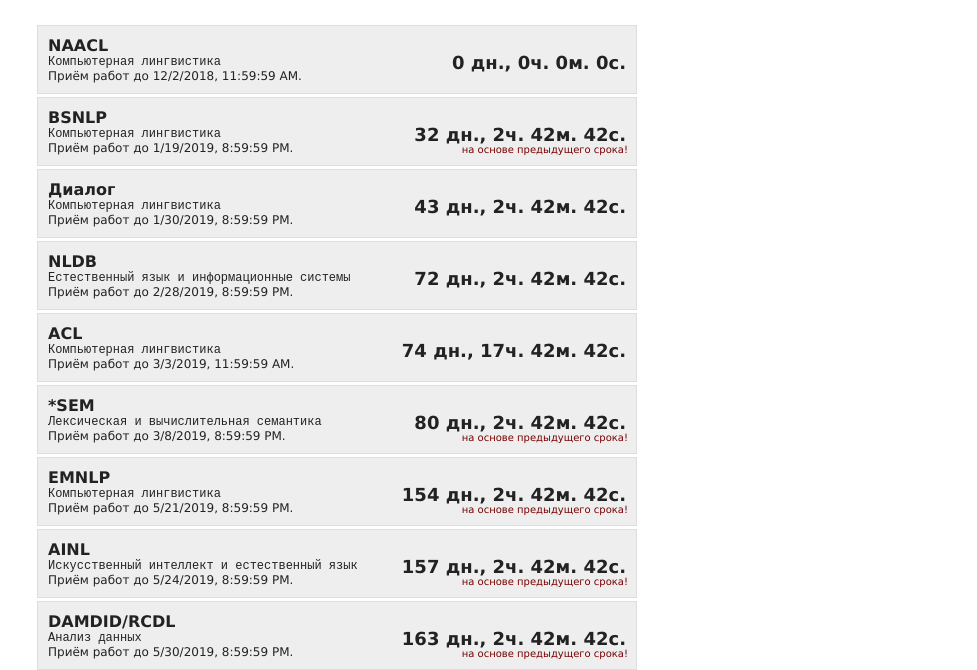
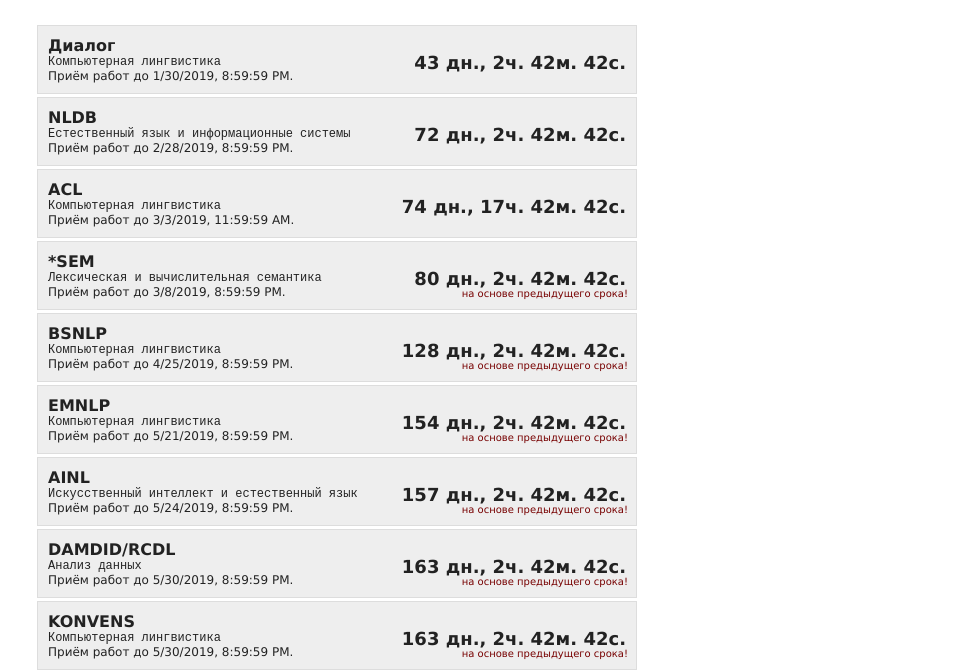
Before and after one commit to nlpub/countdown, a plain HTML site: page index.html in a window 1280 px wide. Shown: the part 109-779 px from the top of the page, without its empty margins (303-1280 px from the left). Drawn offline with nearby package versions, Linux system fonts and the light colour scheme.

Commit message:
BSNLP, NAACL

```diff
--- a/index.html
+++ b/index.html
@@ -46,10 +46,6 @@ var timeLeftDescription = function(x) {
 // Note 2: dates are shifted by 1 for month, as they start at 0. Thanks date object in Javascript!
 var deadlines = new Array();
 
-deadlines.push({venue: "NAACL", area: "Компьютерная лингвистика", deadline: new Date(2018, 12 - 1, 3 - 1, 14, 59, 59, 0)});
-
-deadlines.push({venue: "BSNLP", area: "Компьютерная лингвистика", deadline: new Date(2019, 1 - 1, 20 - 1, 23, 59, 59, 0), approx: 1});
-
 deadlines.push({venue: "Диалог", area: "Компьютерная лингвистика", deadline: new Date(2019, 1 - 1, 31 - 1, 23, 59, 59, 0)});
 
 deadlines.push({venue: "NLDB", area: "Естественный язык и информационные системы", deadline: new Date(2019, 3 - 1, 1 - 1, 23, 59, 59, 0)});
@@ -57,6 +53,8 @@ deadlines.push({venue: "NLDB", area: "Естественный язык и ин
 deadlines.push({venue: "ACL", area: "Компьютерная лингвистика", deadline: new Date(2019, 3 - 1, 4 - 1, 14, 59, 59, 0)});
 
 deadlines.push({venue: "*SEM", area: "Лексическая и вычислительная семантика", deadline: new Date(2019, 3 - 1, 9 - 1, 23, 59, 59, 0), approx: 1});
+
+deadlines.push({venue: "BSNLP", area: "Компьютерная лингвистика", deadline: new Date(2019, 4 - 1, 26 - 1, 23, 59, 59, 0), approx: 1});
 
 deadlines.push({venue: "EMNLP", area: "Компьютерная лингвистика", deadline: new Date(2019, 5 - 1, 22 - 1, 23, 59, 59, 0), approx: 1});
 
@@ -79,6 +77,8 @@ deadlines.push({venue: "LREC", area: "Языковые ресурсы и их о
 deadlines.push({venue: "EACL", area: "Компьютерная лингвистика", deadline: new Date(2019, 12 - 1, 17 - 1, 2, 59, 59, 0), approx: 1});
 
 deadlines.push({venue: "КИИ", area: "Искусственный интеллект", deadline: new Date(2020, 4 - 1, 14 - 1, 23, 59, 59, 0), approx: 1});
+
+deadlines.push({venue: "NAACL", area: "Компьютерная лингвистика", deadline: new Date(2020, 12 - 1, 3 - 1, 14, 59, 59, 0), approx: 1});
 
 // Display function, called every second or so
 function refreshDisplay() {
```
